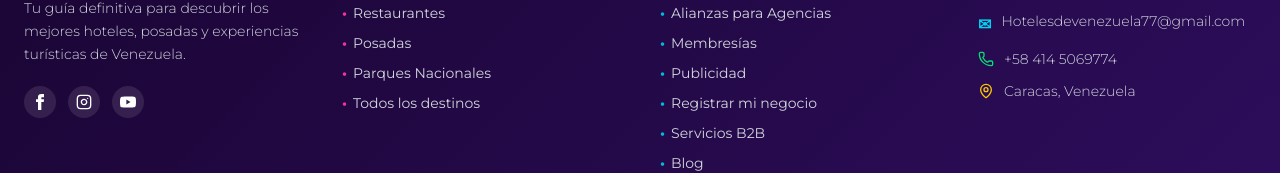
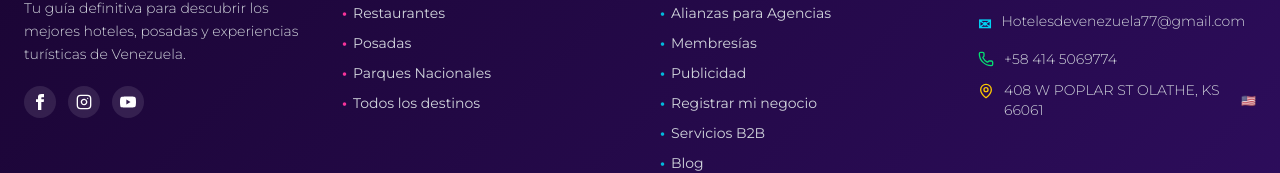
Before and after one commit to hotelesdevenezuela77-pixel/hoteles-de-venezuela, a React (Vite) app: page /establecimiento/campamento-canaima in a window 1280 px wide. Shown: the part 2289-2462 px from the top of the page. Built offline with nearby package versions, Linux system fonts and the light colour scheme; no server answers; the database is empty; a web font is replaced by a local one.

Commit message:
Actualizar direccion de contacto a la direccion de la LLC en USA con bandera de USA en el footer

```diff
--- a/src/components/layout/MainLayout.tsx
+++ b/src/components/layout/MainLayout.tsx
@@ -146,9 +146,12 @@ function Footer() {
                 <Phone className="w-4 h-4 text-green-400 shrink-0" />
                 <span className="text-gray-300 text-sm font-light">+58 414 5069774</span>
               </li>
-              <li className="flex items-center gap-2.5">
-                <MapPin className="w-4 h-4 text-yellow-400 shrink-0" />
-                <span className="text-gray-300 text-sm font-light">Caracas, Venezuela</span>
+              <li className="flex items-start gap-2.5">
+                <MapPin className="w-4 h-4 text-yellow-400 shrink-0 mt-0.5" />
+                <span className="text-gray-300 text-sm font-light leading-snug flex items-center gap-1.5">
+                  <span>408 W POPLAR ST OLATHE, KS 66061</span>
+                  <span className="text-xs" title="Dirección de la LLC en USA">🇺🇸</span>
+                </span>
               </li>
             </ul>
           </div>
```
